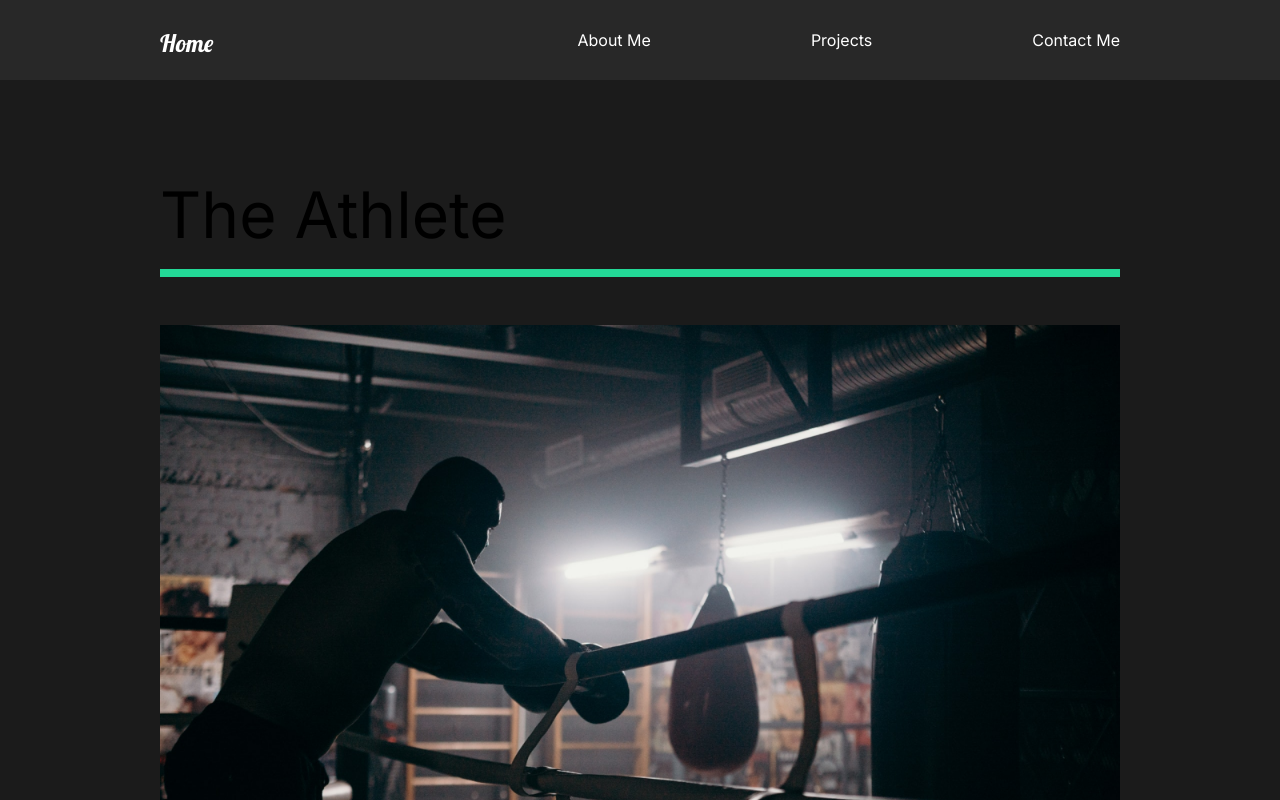
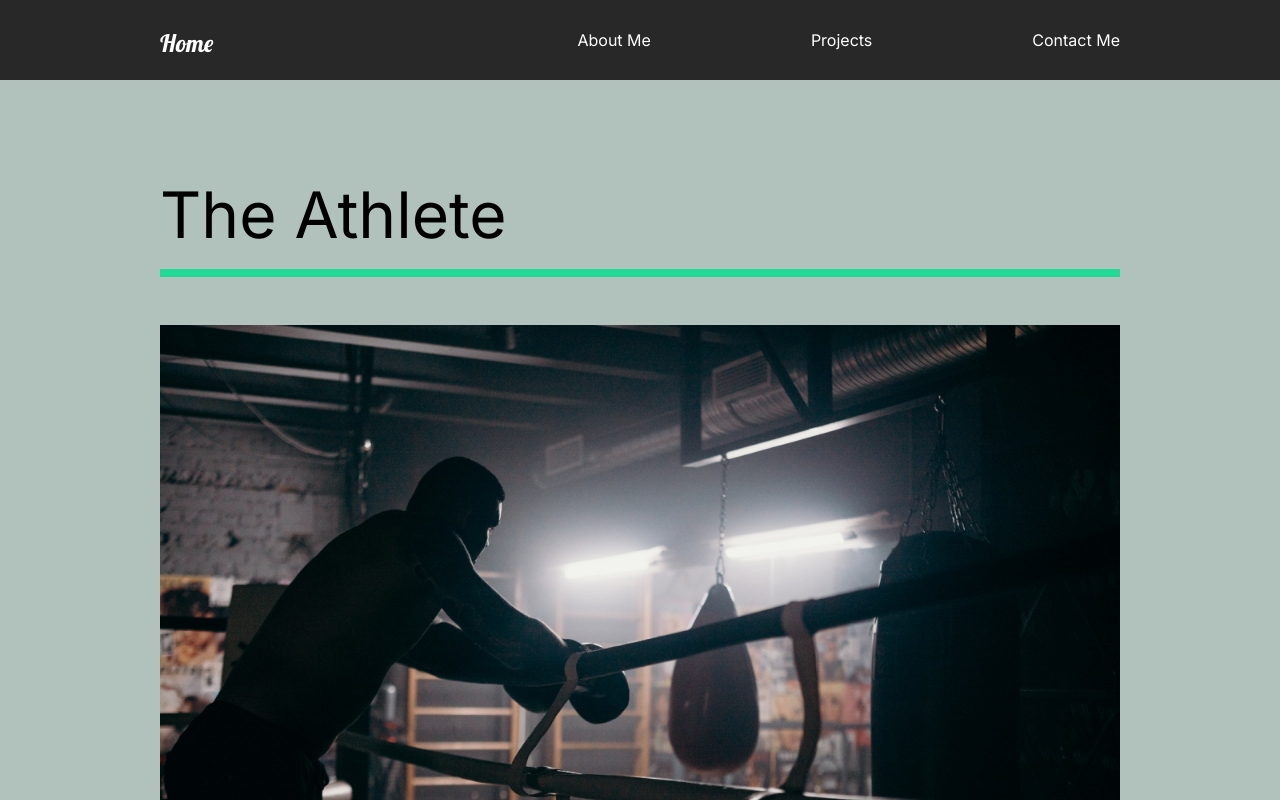
Before and after one commit to swap795/Portfolio, a React (Create React App) app in the folder my-app/: page /projects in a window 1280 px wide. Shown: the top 800 px of the page. Built offline with nearby package versions, Linux system fonts and the light colour scheme.

Commit message:
few changes on page transitions

```diff
--- a/my-app/src/animation.js
+++ b/my-app/src/animation.js
@@ -10,9 +10,9 @@ export const pageAnimation = {
       opacity: 1,
       y: 0,
       transition: {
-         duration: .75,
+         duration: .4,
          when: "beforeChildren",
-         staggerChildren: 0.25,
+         staggerChildren: 0.2,
          // staggerChildren will apply this animation to all the other children tags but need to define it in the parent tag
       },
    },
--- a/my-app/src/components/Wave.js
+++ b/my-app/src/components/Wave.js
@@ -25,7 +25,7 @@ const Wave = () => {
             pathOffset: 0,
          }}
          transition={{
-            duration: 2.5,
+            duration: 2,
          }}
          d="M1440 27.4774C1352.73 19.8184 1122.41 49.0556 899.331 227.276C620.48 450.052 354.282 355.647 170.328 185.318C23.165 49.0556 -4.21721 8.32998 0.487081 5"
          stroke="#c765c2"
--- a/my-app/src/pages/Projects.js
+++ b/my-app/src/pages/Projects.js
@@ -36,14 +36,39 @@ const Movie = styled.div`
    }
 `;
 
+const Frame1 = styled(motion.div)`
+   background: #fffebf;
+   position: fixed;
+   left: 0;
+   top: 10%;
+   width: 100%;
+   height: 100vh;
+   z-index: 2;
+`;
+const Frame2 = styled(Frame1)`
+   background: #ff8efb;
+`;
+const Frame3 = styled(Frame1)`
+   background: #8ed2ff;
+`;
+const Frame4 = styled(Frame1)`
+   background: #8effa0;
+`;
 
+
+/************************************************************
+   MAIN RENDER
+************************************************************/
 const Projects = () => {
    return (
       <motion.div
+         exit="exit"
          variants={ pageAnimation }
          initial="hidden"
          animate="show"
-         exit="exit"
+         style={{
+            background: "#b1c1bb"
+         }}
       >
          <ProjectsStyle>
             <Movie>
```
Also changed, not shown: 1 other file (tests, documents, lock files or other folders).
